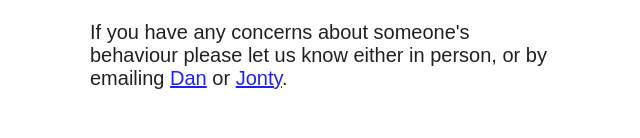
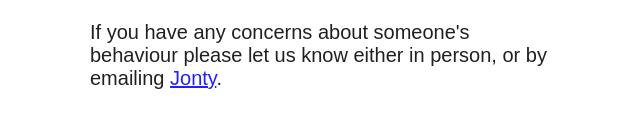
Before and after one commit to infrastructureclub/infrastructureclub.github.io, a plain HTML site: page conduct.html in a window 1280 px wide. Shown: the part 757-895 px from the top of the page, without its empty margins (320-960 px from the left). Drawn offline with Linux system fonts and the light colour scheme.

Commit message:
Remove Dan as a CoC contact

```diff
--- a/conduct.html
+++ b/conduct.html
@@ -107,7 +107,7 @@
         <li>Discussion of how to make infrastructure club more inclusive is welcome. Claims that this "has gone too far" aren’t.</li>
       </ul>
 
-      <p>If you have any concerns about someone's behaviour please let us know either in person, or by emailing <a href="mailto:infrastructureclub@iamdanw.com">Dan</a> or <a href="mailto:jonty@jonty.co.uk">Jonty</a>.</p>
+      <p>If you have any concerns about someone's behaviour please let us know either in person, or by emailing <a href="mailto:jonty@jonty.co.uk">Jonty</a>.</p>
 
       <footer>
         <p>Infrastructure &mdash; because it is there</p>
```
